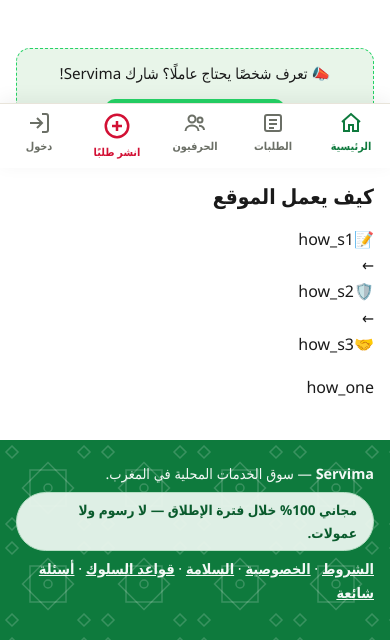
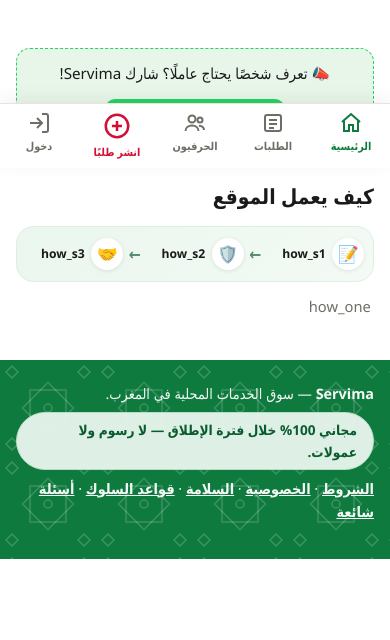
Before and after one commit to elghazihamza1-collab/servima, a Flask app: page / in a window 390 px wide. Shown: the part 676-1316 px from the top of the page. After the commit the page ends 1235 px from the top, so only its background shows below. Run offline with Flask 3, Linux system fonts and the light colour scheme; data that the repository does not hold is empty.

Commit message:
Add files via upload

```diff
--- a/static/css/style.css
+++ b/static/css/style.css
@@ -217,6 +217,30 @@ section.block { margin-block: 2.2rem; }
 }
 .badge.red { background: #FDECEF; color: var(--red-dark); }
 .badge.gray { background: #f0efec; color: var(--muted); }
+.badge.done { background: #e3f5e9; color: var(--green-dark); }
+/* pro how-it-works strip */
+.howstrip {
+  display: flex; align-items: center; gap: .5rem;
+  background: linear-gradient(135deg, var(--green-soft), #f4faf5);
+  border: 1px solid #dcefe1; border-radius: 1.1rem;
+  padding: .9rem 1rem;
+}
+.howstep { display: flex; align-items: center; gap: .55rem; flex: 1; min-width: 0; }
+.how-ico {
+  width: 2.3rem; height: 2.3rem; flex: none;
+  display: grid; place-items: center; font-size: 1.25rem;
+  background: #fff; border-radius: 50%;
+  box-shadow: 0 1px 4px rgba(20, 90, 50, .12);
+}
+.how-tx { font-weight: 700; font-size: .88rem; line-height: 1.35; }
+.how-arrow { color: var(--green-dark); font-weight: 800; flex: none; opacity: .7; }
+.how-one { margin: .7rem .2rem 0; color: var(--muted); font-size: .92rem; line-height: 1.8; }
+@media (max-width: 480px) {
+  .howstrip { gap: .35rem; padding: .7rem .55rem; }
+  .how-ico { width: 2rem; height: 2rem; font-size: 1.05rem; }
+  .how-tx { font-size: .76rem; }
+  .howstep { gap: .4rem; }
+}
 .jobcard-foot {
   display: flex; align-items: center; gap: .8rem; margin-block-start: .7rem;
   padding-block-start: .7rem; border-block-start: 1px solid var(--line);
```
